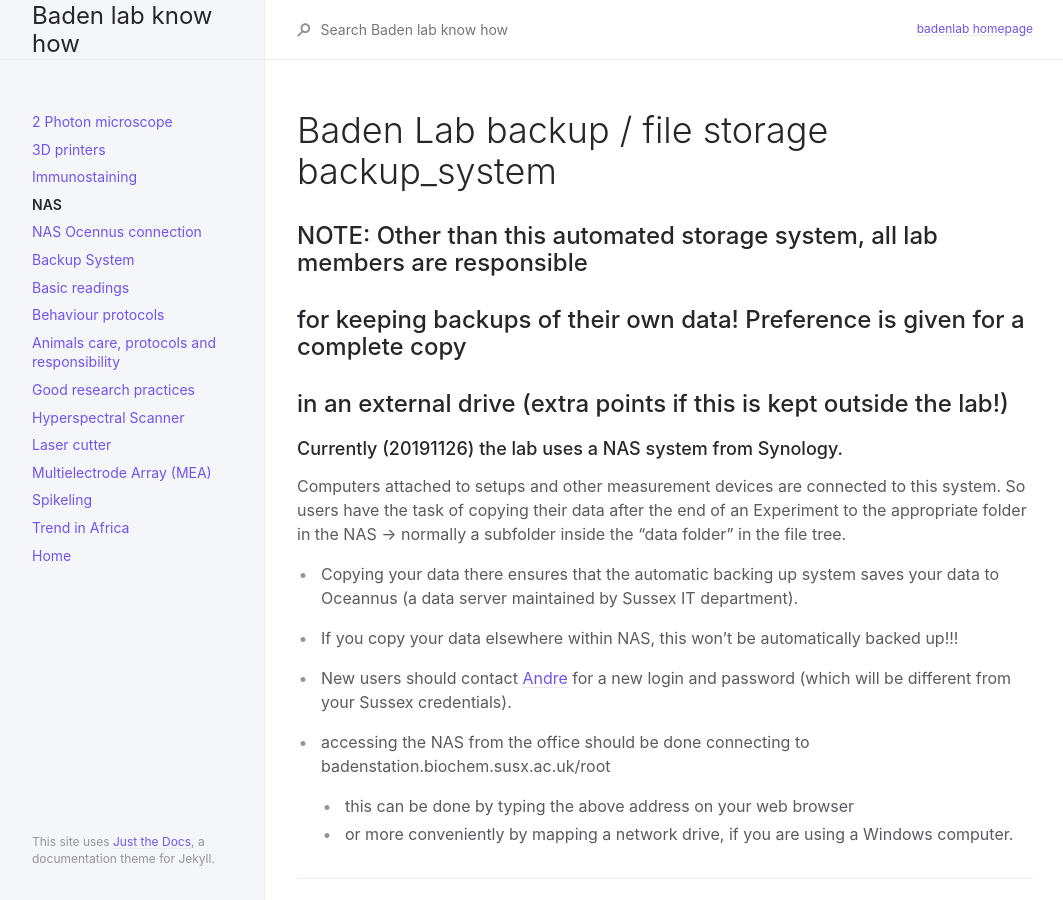
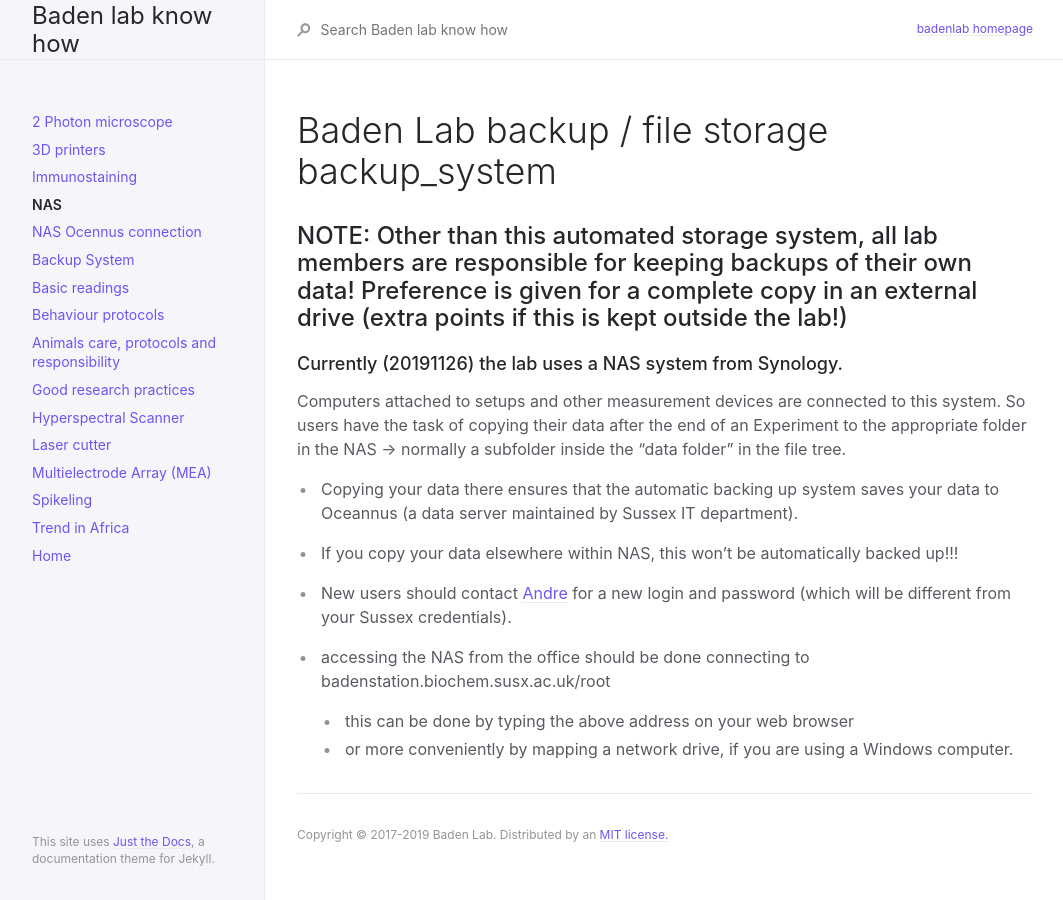
Before and after one commit to BadenLab/know-how, a Jekyll site: the page built from docs/backup_systems/NAS.md, in a window 1280 px wide. Shown: the whole page, without its empty margins (107-1170 px from the left). Built offline with Jekyll 4.4.1, drawn with Linux system fonts in a browser that asks for light colours.

Commit message:
fix NAS page formatting

```diff
--- a/docs/backup_systems/NAS.md
+++ b/docs/backup_systems/NAS.md
@@ -8,9 +8,7 @@ permalink: /docs/backup_systems/nas
 
 # Baden Lab backup / file storage backup_system
 
-## NOTE: Other than this automated storage system, all lab members are responsible
-## for keeping backups of their own data! Preference is given for a complete copy
-## in an external drive (extra points if this is kept outside the lab!)
+## NOTE: Other than this automated storage system, all lab members are responsible for keeping backups of their own data! Preference is given for a complete copy in an external drive (extra points if this is kept outside the lab!)
 
 ### Currently (20191126) the lab uses a NAS system from Synology.
 
```
